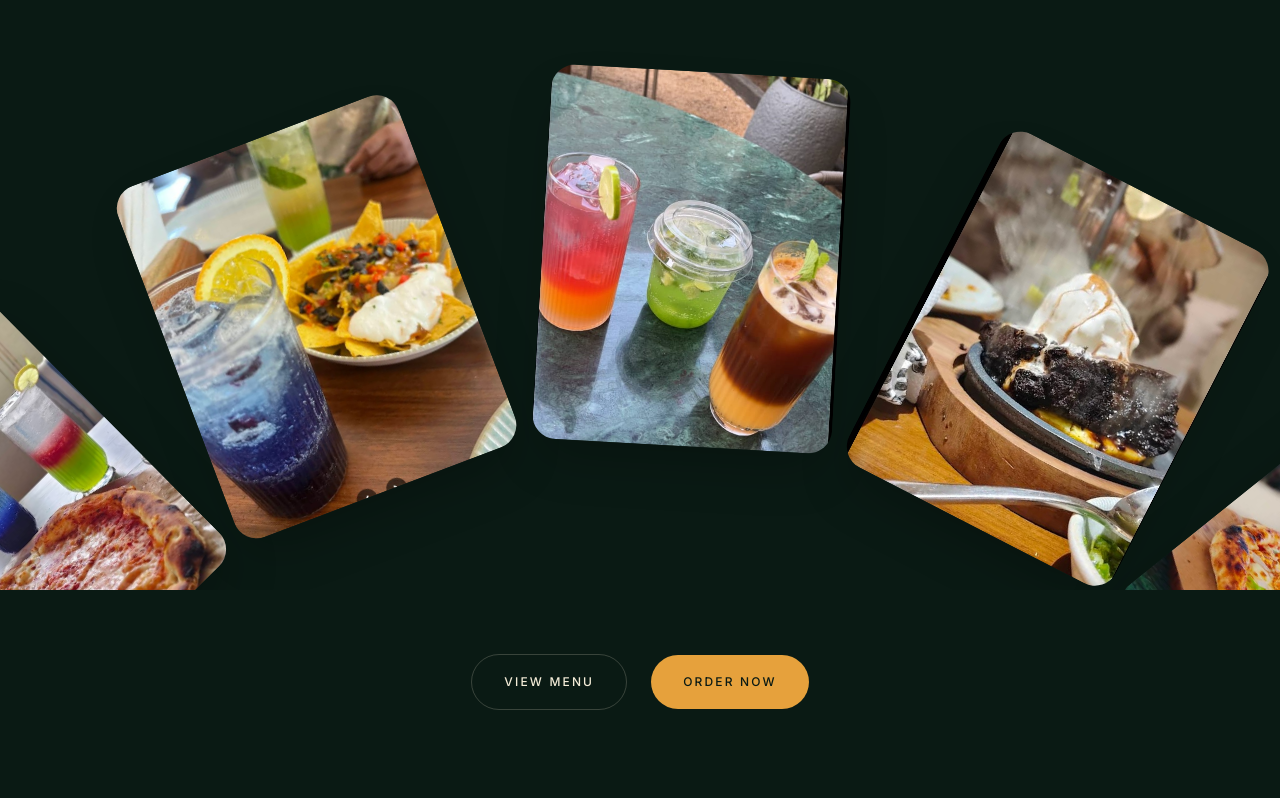
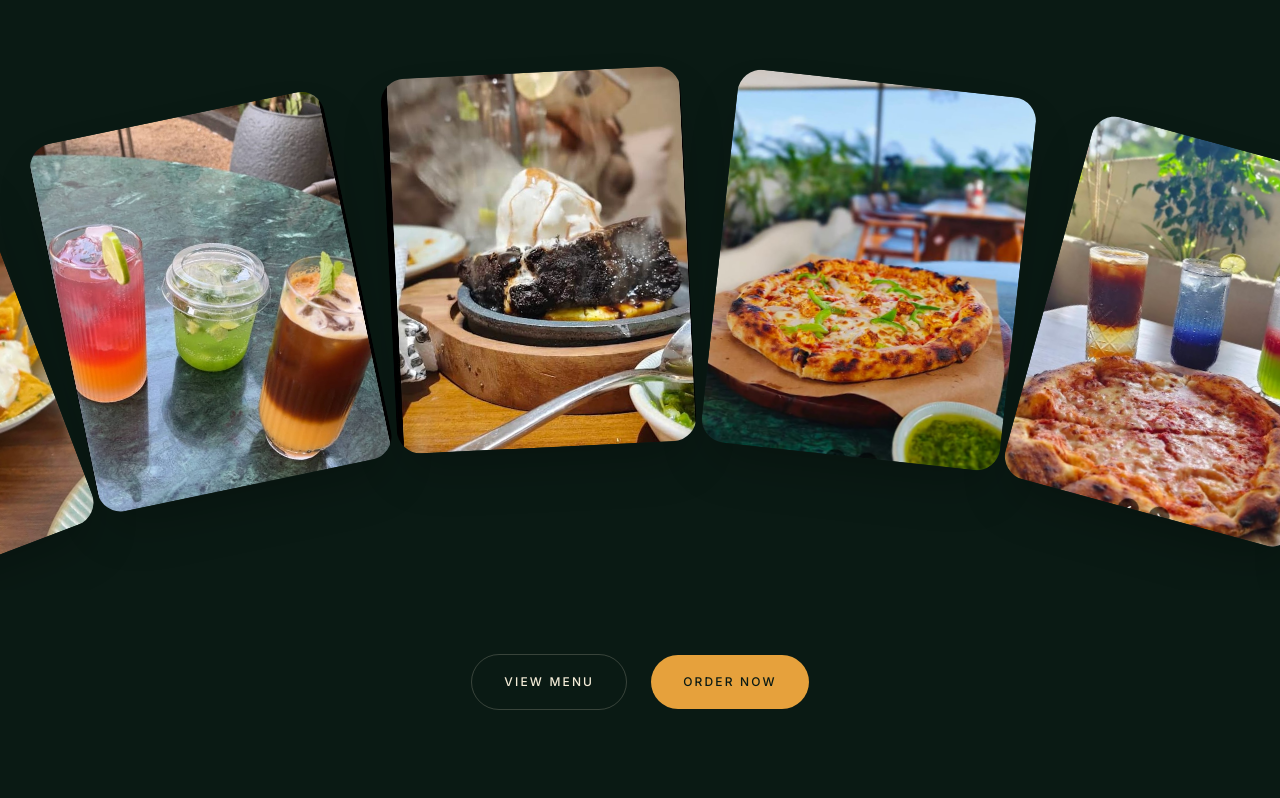
Before and after one commit to KenilPatel-30/DemoWebsite, a Next.js app: page / in a window 1280 px wide. Shown: the part 2147-2945 px from the top of the page. Built offline with nearby package versions, Linux system fonts and the light colour scheme.

Commit message:
Flatten arc to reduce top gap

```diff
--- a/components/sections/MenuStory.tsx
+++ b/components/sections/MenuStory.tsx
@@ -15,8 +15,11 @@ const images = [
   IMG.pizzaCocktails,
 ];
 
-// 3 copies (15 items) to ensure a clear gap at the inner radius (bottom of images)
-const marqueeImages = [...images, ...images, ...images];
+// 8 copies (40 items) to flatten the curve, drastically reducing the fanned-out gap at the top edges
+const marqueeImages = [
+  ...images, ...images, ...images, ...images,
+  ...images, ...images, ...images, ...images
+];
 
 export default function MenuStory() {
   return (
@@ -43,7 +46,7 @@ export default function MenuStory() {
       {/* Circular Arc Marquee */}
       <div
         className="relative w-full h-[450px] md:h-[600px] overflow-hidden mt-6"
-        style={{ '--radius': 'min(202vw, 1100px)' } as React.CSSProperties}
+        style={{ '--radius': 'min(419vw, 2293px)' } as React.CSSProperties}
       >
         <motion.div
           className="absolute left-1/2 top-[80px]"
```
